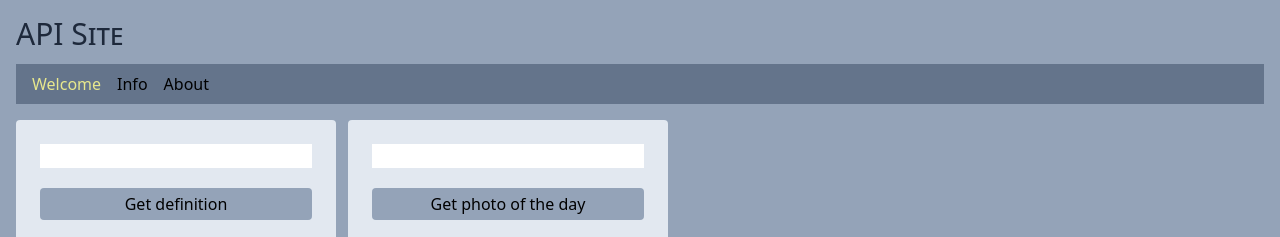
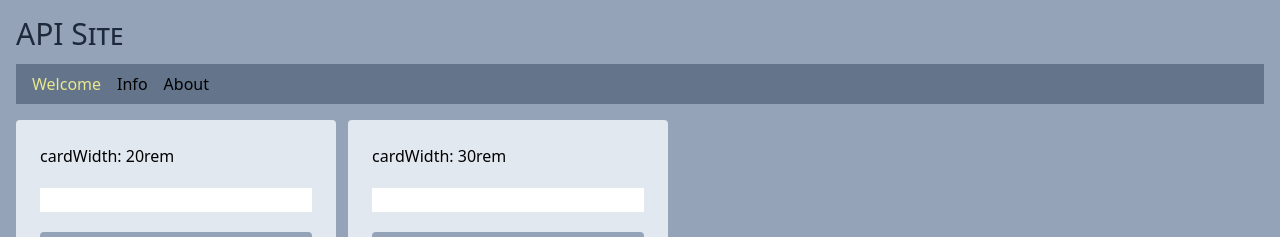
Before and after one commit to edwardtanguay/et782-react-apis, a React (Vite) app: page /welcome in a window 1280 px wide. Shown: the top 237 px of the page. Built offline with nearby package versions, Linux system fonts and the light colour scheme; no server answers.

Commit message:
cardWidth works

```diff
--- a/src/components/ApiCard.tsx
+++ b/src/components/ApiCard.tsx
@@ -2,11 +2,13 @@ import { ReactNode } from "react"
 
 interface IProps {
 	children: ReactNode;
+	cardWidth?: string;
 }
 
-export const ApiCard = ({ children }: IProps) => {
+export const ApiCard = ({ children, cardWidth = '50rem' }: IProps) => {
 	return (
 		<div className="flex gap-5 flex-col bg-slate-200 p-6 w-[20rem] rounded">
+			<h2>cardWidth: {cardWidth}</h2>
 			{children}
 		</div>
 	)
--- a/src/components/ApiDictionary.tsx
+++ b/src/components/ApiDictionary.tsx
@@ -23,7 +23,7 @@ export const ApiDictionary = () => {
 
 	return (
 		<form>
-			<ApiCard>
+			<ApiCard cardWidth="20rem">
 				<input value={word} onChange={(e) => setWord(e.target.value)} />
 				<button onClick={(e) => handleGetDefinition(e)}>Get definition</button>
 				<p>{definition}</p>
--- a/src/components/ApiNasa.tsx
+++ b/src/components/ApiNasa.tsx
@@ -24,7 +24,7 @@ export const ApiNasa = () => {
 
 	return (
 		<form>
-			<ApiCard>
+			<ApiCard cardWidth="30rem">
 				<input value={date} onChange={(e) => setDate(e.target.value)} />
 				<button onClick={(e) => handleGetPhoto(e)}>Get photo of the day</button>
 				<img src={imageUrl} />
```
Also changed, not shown: dev/notes.txt.
